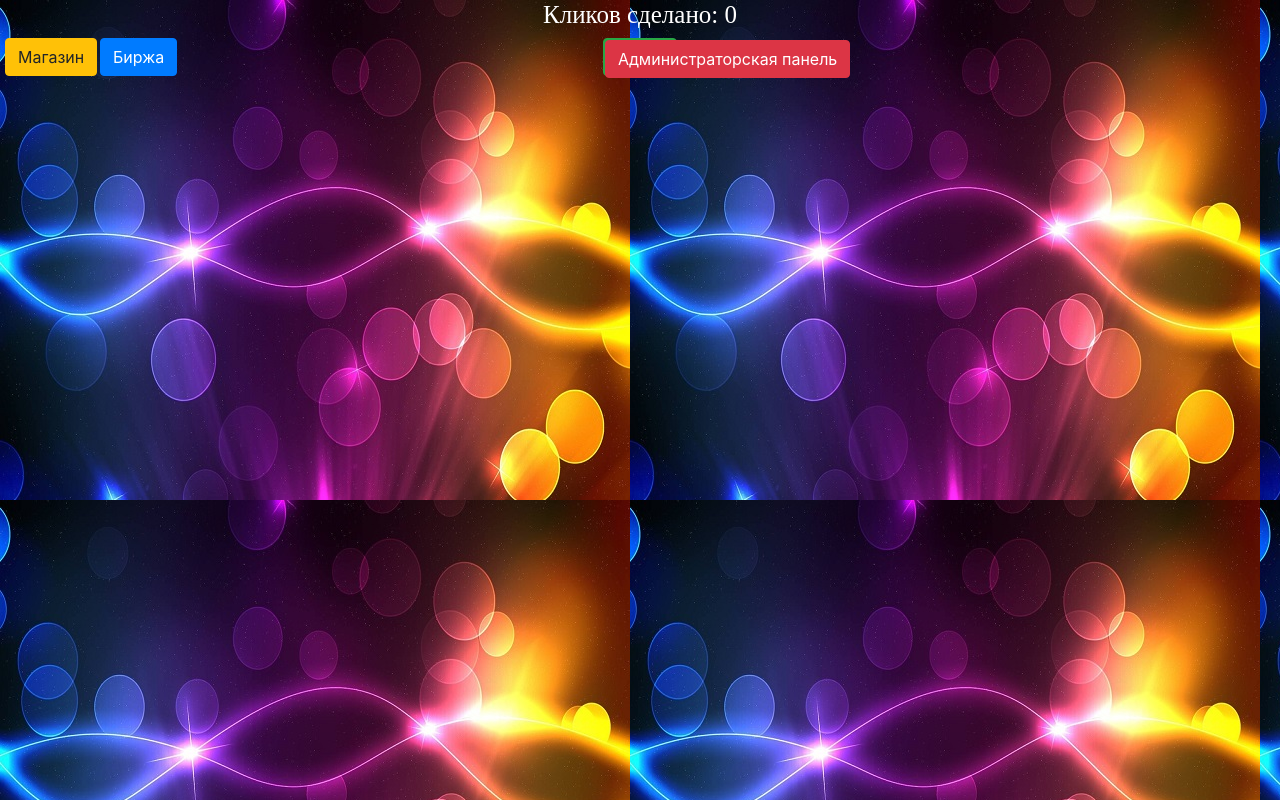
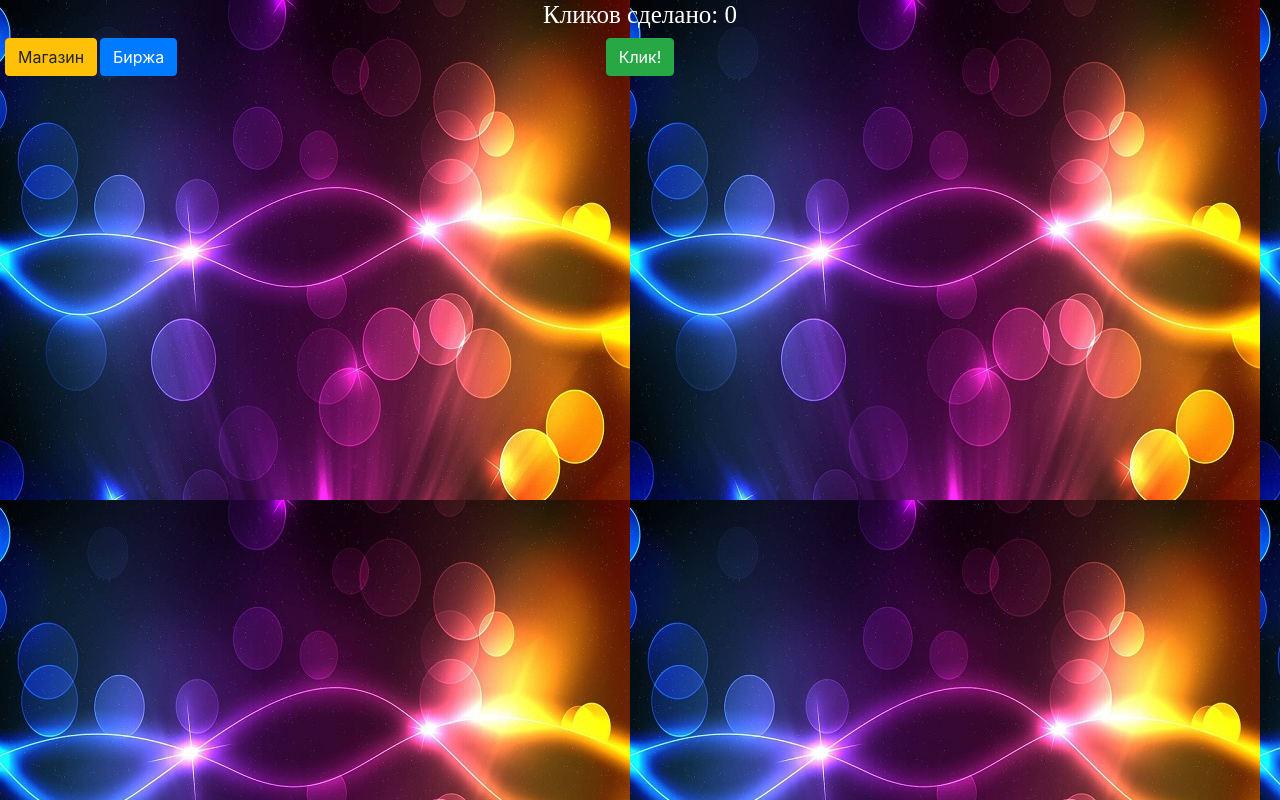
Before and after one commit to TypoKill/RoulCoin-VKontakte-Service, a plain HTML site: page index.html in a window 1280 px wide. Drawn offline with nearby package versions, Linux system fonts and the light colour scheme.

Commit message:
Update index.html

```diff
--- a/index.html
+++ b/index.html
@@ -8,10 +8,10 @@
 </head>
 <body>
 	<h1 class="tce" id="ct">Кликов сделано: 0</h1>
-	<button type="button" class="btn btn-success" id="button">Клик!! </button>
+	<button type="button" class="btn btn-success" id="button">Клик! </button>
 	<button type="button" class="btn btn-warning" style="position:absolute; left: 5px">Магазин</button>
 	<button type="button" class="btn btn-primary" style="position:absolute; left: 100px">Биржа</button>
-	<button type="button" class="btn btn-danger" style="position:absolute; left: 605px; top: 40px">Администраторская панель</button>
+	<button type="button" class="btn btn-danger" style="position:absolute; left: -605px; top: 40px">Администраторская панель</button>
 
     <script src="https://code.jquery.com/jquery-3.4.1.slim.min.js" integrity="sha384-J6qa4849blE2+poT4WnyKhv5vZF5SrPo0iEjwBvKU7imGFAV0wwj1yYfoRSJoZ+n" crossorigin="anonymous"></script>
     <script src="https://cdn.jsdelivr.net/npm/popper.js@1.16.0/dist/umd/popper.min.js" integrity="sha384-Q6E9RHvbIyZFJoft+2mJbHaEWldlvI9IOYy5n3zV9zzTtmI3UksdQRVvoxMfooAo" crossorigin="anonymous"></script>
```
